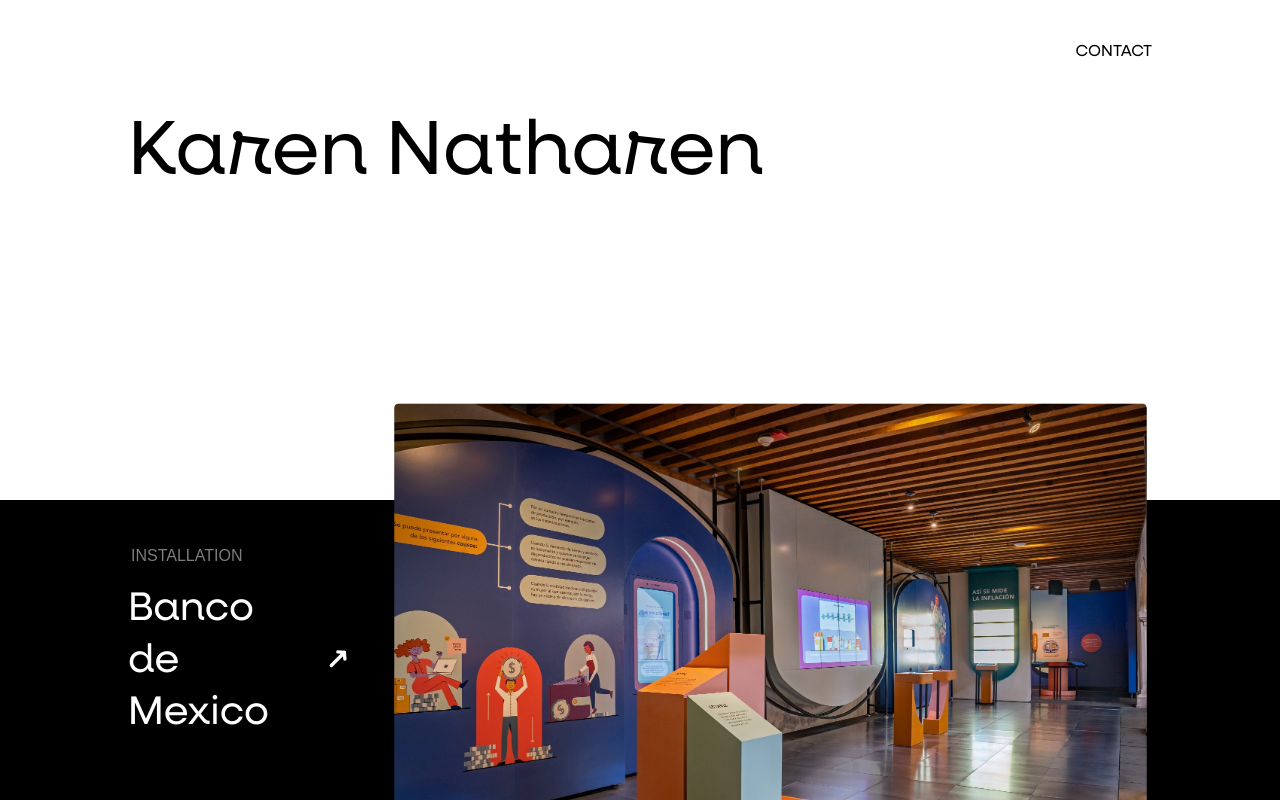
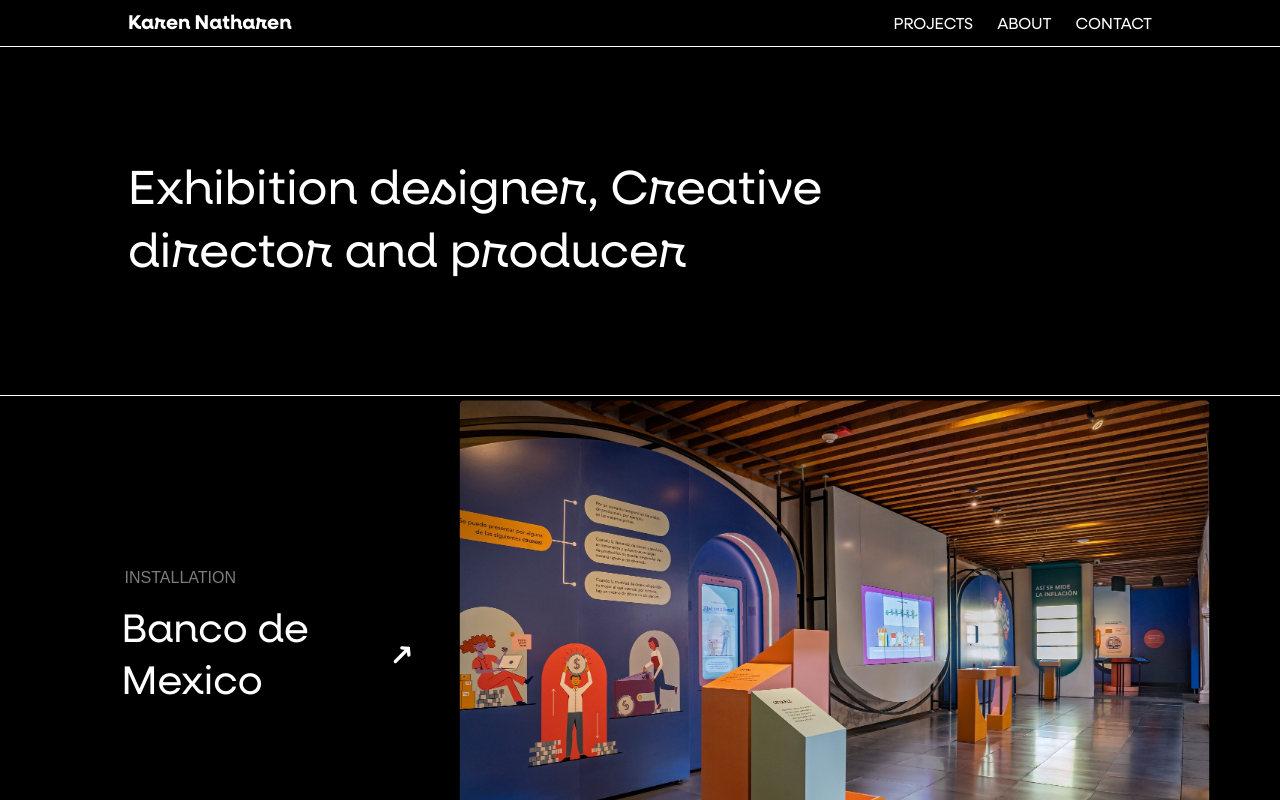
Before and after one commit to ConjecturesandRefutations/Karen-Website, a React (Vite) app: page / in a window 1280 px wide. Shown: the top 800 px of the page. Built offline with nearby package versions, Linux system fonts and the light colour scheme.

Commit message:
new header etc

```diff
--- a/src/App.css
+++ b/src/App.css
@@ -1,5 +1,9 @@
 .home *{
   color: white;
+}
+
+.contact-drawer__value{
+    text-transform: uppercase
 }
 
 .contact-link{
@@ -19,6 +23,7 @@
 .project-grid {
   background: none;
   padding-bottom: 200px;
+  padding-right: 5%;
 }
 
 .project-category{
@@ -31,20 +36,29 @@
 
 .opening-section{
   padding-left: 10%;
-  padding-right: 50px;
+  padding-right: 10%;
   padding-top: 100px;
-  background: white;
+  padding-bottom: 55px;
+  background: black;
   min-width: 100vw;
-  min-height: 50vh;
+  min-height: 30vh;
+  align-content: center;
+  border-bottom: 1px solid white;
+}
+
+.project-page{
+    padding-left: 10%;
+    padding-right: 10%
 }
 
 .main-title{
   font-family: "Neulis", sans-serif;
   font-weight: 300;
-  font-size: 4.8rem;
+  font-size: 3rem;
   margin-top: 0;
   margin-bottom: 0;
-  color: black;
+  color: white;
+  max-width: 780px;
 }
 
 .project-title {
@@ -128,7 +142,6 @@
   margin-right: auto;
   margin-bottom: 20px;
   padding-left: 10%;
-  padding-right: 10%;
 }
 
 .project-meta {
@@ -373,7 +386,6 @@
 
 @media(min-width:769px){
 .project-grid {
-  margin-top: -100px; /* pulls project cards up visually */
   background: none;    /* remove black from grid itself */
 }
 }
@@ -389,11 +401,9 @@
     width: 100%; /* make images full-width */
     height: auto; /* keep aspect ratio */
   }
-  .opening-section{
-    padding: 30px;
-  }
   .main-title{
-    font-size: 50px;
+    font-size: 30px;
+    max-width: 300px;
   }
   .project-card{
     padding: 30px;
@@ -405,9 +415,6 @@
     font-size: 14px;
     margin-bottom: 5px;
   }
-  .opening-section{
-    min-height: 30vh;
-  }
   .contact-link{
     right: 5%;
     top: 0%;
@@ -417,9 +424,6 @@
   }
   .inner-project-title{
     margin-top: 15%
-}
-  .opening-section{
-    align-content: center !important
 }
 .contact-drawer{
     left: 50%;
@@ -434,17 +438,21 @@
     .project-category{
     font-size: 0.75rem
    }
-    .project-card{
+    .project-card, .opening-section{
         padding-left: 20px;
     }
   .project-card-featured-image{
       max-width: 400px;
       max-height: 400px
   }
-  .project-grid{
-    margin-top: -50px;
-  }
+
   .opening-section{
-    min-height: 40vh;
+    min-height: 30vh;
   }
 }
+
+@media(min-width:500px){
+.inner-project-title{
+    margin-top: 5%
+}
+}
--- a/src/App.jsx
+++ b/src/App.jsx
@@ -1,16 +1,23 @@
 import { BrowserRouter, Routes, Route } from "react-router-dom";
 import Home from "./pages/Home";
+import About from "./pages/About";
+import Contact from "./pages/Contact";
 import ProjectPage from "./pages/ProjectPage";
+import Header from "./components/Header";
 import "./App.css";
+import "./styles/Header.css";
 import ScrollToTop from "./helpers/ScrollToTop";
 
 
 function App() {
   return (
     <BrowserRouter>
+    <Header />
     <ScrollToTop />
       <Routes>
         <Route path="/" element={<Home />} />
+        <Route path="/about" element={<About />} />
+        <Route path="/contact" element={<Contact />} />
         <Route path="/project/:id" element={<ProjectPage />} />
       </Routes>
     </BrowserRouter>
--- a/src/components/ContactDrawer.jsx
+++ b/src/components/ContactDrawer.jsx
@@ -1,4 +1,5 @@
     import { useEffect, useRef } from "react";
+    import { Link } from "react-router-dom";
 
     export default function ContactDrawer({ isOpen, onClose }) {
     const drawerRef = useRef(null);
@@ -21,18 +22,15 @@
         >
         <button className="contact-drawer__close" onClick={onClose}>✕</button>
         <div className="contact-drawer__content">
-            <a href="tel:+4917687008490">
-            <span className="contact-drawer__label">Phone</span>
-            <span className="contact-drawer__value">+49 176 87008490</span>
-            </a>
-            <a href="mailto:karen.natharen@gmail.com">
-            <span className="contact-drawer__label">Email</span>
-            <span className="contact-drawer__value">karen.natharen@gmail.com</span>
-            </a>
-            <a href="https://www.linkedin.com/in/karen-natharen/" target="_blank" rel="noreferrer">
-            <span className="contact-drawer__label">LinkedIn</span>
-            <span className="contact-drawer__value">/in/karen-natharen</span>
-            </a>
+            <Link to={`/`}>
+                <span className="contact-drawer__value">Home</span>
+            </Link>
+            <Link to={`/about`}>
+                <span className="contact-drawer__value">About</span>
+            </Link>
+            <Link to={`/contact`}>
+                <span className="contact-drawer__value">Contact</span>
+            </Link>
         </div>
         </div>
     );
--- /dev/null
+++ b/src/components/Header.jsx
@@ -0,0 +1,38 @@
+// Header.jsx
+import { Link } from "react-router-dom";
+import { useState } from "react";
+
+export default function Header() {
+  const [menuOpen, setMenuOpen] = useState(false);
+
+  return (
+    <header className="site-header">
+      <div className="header-inner">
+        <Link to="/">
+          <div className="logo">Karen Natharen</div>
+        </Link>
+
+        {/* MENU button (mobile only) */}
+        <button
+          className="menu-toggle"
+          onClick={() => setMenuOpen(!menuOpen)}
+          aria-label="Toggle menu"
+        >
+          MENU
+        </button>
+
+        <nav className={`nav ${menuOpen ? "open" : ""}`}>
+          <Link to="/" className="nav-link" onClick={() => setMenuOpen(false)}>
+            Projects
+          </Link>
+          <Link to="/about" className="nav-link" onClick={() => setMenuOpen(false)}>
+            About
+          </Link>
+          <Link to="/contact" className="nav-link" onClick={() => setMenuOpen(false)}>
+            Contact
+          </Link>
+        </nav>
+      </div>
+    </header>
+  );
+}
--- /dev/null
+++ b/src/pages/About.jsx
@@ -0,0 +1,14 @@
+import { useState } from "react";
+
+export default function About() {
+  const [isDrawerOpen, setIsDrawerOpen] = useState(false);
+
+  const openDrawer = () => setIsDrawerOpen(true);
+  const closeDrawer = () => setIsDrawerOpen(false);
+
+  return (
+    <div className="about">
+
+    </div>
+  );
+}
--- /dev/null
+++ b/src/pages/Contact.jsx
@@ -0,0 +1,14 @@
+import { useState } from "react";
+
+export default function Contact() {
+  const [isDrawerOpen, setIsDrawerOpen] = useState(false);
+
+  const openDrawer = () => setIsDrawerOpen(true);
+  const closeDrawer = () => setIsDrawerOpen(false);
+
+  return (
+    <div className="contact">
+
+    </div>
+  );
+}
--- a/src/pages/Home.jsx
+++ b/src/pages/Home.jsx
@@ -12,10 +12,7 @@
   return (
     <div className="home">
       <div className="opening-section">
-        <h1 className="main-title">Karen Natharen</h1>
-        <p className="contact-link" onClick={openDrawer} style={{ cursor: "pointer" }}>
-          Contact
-        </p>
+        <h1 className="main-title">Exhibition designer, Creative director and producer</h1>
       </div>
 
       <div className="project-grid">
--- a/src/pages/ProjectPage.jsx
+++ b/src/pages/ProjectPage.jsx
@@ -1,9 +1,7 @@
 import { useState } from "react";
 import { useParams } from "react-router-dom";
 import { projects } from "../data/projects";
-import { Link } from "react-router-dom";
 import LightBox from "../components/LightBox";
-import upLeftArrow from "../assets/images/up-left-arrow.svg";
 import "../styles/LightBox.css";
 
 export default function ProjectPage() {
@@ -22,7 +20,6 @@
     <div className="project-page">
       <h1 className="inner-project-title">{project.title}</h1>
       <p className="inner-project-category">{project.category}</p>
-      <Link to="/" className="back-to-projects-link"><img src={upLeftArrow} className="up-left-arrow"/> Back to all Projects</Link>
 
       <div className="inner-project-content">
         <p className="inner-project-content-body">{project.content}</p>
--- /dev/null
+++ b/src/styles/Header.css
@@ -0,0 +1,137 @@
+/* Header.css */
+.site-header {
+  width: 100%;
+  background: black;
+  position: fixed;
+  z-index: 9999;
+}
+
+.header-inner {
+  padding-left: 10% !important;
+  padding-right: 10% !important;
+  margin: 0 auto;
+  padding: 10px 24px;
+  display: flex;
+  align-items: center;
+  justify-content: space-between;
+  border-bottom: 1px solid white;
+}
+
+.logo {
+  font-weight: 700;
+  font-size: 20px;
+}
+
+.nav {
+  display: flex;
+  gap: 40px;
+}
+
+.nav-link {
+  text-decoration: none;
+  color: white;
+  font-size: 16px;
+  font-weight: 300;
+}
+
+.logo, .nav-link, .menu-toggle {
+  color: white; /* default for dark backgrounds */
+  transition: color 0.3s ease;
+}
+
+.logo, .nav-link, .menu-toggle{
+     font-family: "Neulis", sans-serif !important;
+     color: white;
+}
+
+.nav-link{
+    text-transform: uppercase
+}
+
+.nav-link {
+  position: relative;
+  display: inline-block;
+  cursor: pointer;
+}
+
+.nav-link::after {
+  content: "";
+  position: absolute;
+  left: 0;
+  bottom: -3px;
+  width: 100%;
+  height: 1px;
+  background: white;
+  transform: scaleX(0);
+  transform-origin: left center;
+  transition: transform 0.35s ease;
+}
+
+.nav-link:hover::after {
+  transform: scaleX(1);
+}
+
+/* default desktop */
+.menu-toggle {
+  display: none;
+  background: none;
+  border: none;
+  font: inherit;
+  cursor: pointer;
+}
+
+.nav {
+  display: flex;
+  gap: 2rem;
+}
+
+@media (max-width: 768px) {
+    .header-inner {
+        padding-left: 30px !important;
+        padding-right: 30px !important;
+    }
+}
+
+/* Default (desktop): hide the toggle, show the nav inline */
+.menu-toggle {
+  display: none;
+}
+
+.nav {
+  display: flex;
+  gap: 1.5rem;
+}
+
+/* Mobile: <=640px */
+@media (max-width: 640px) {
+  .header-inner {
+    position: relative;
+    flex-wrap: wrap;
+  }
+
+  /* Show the MENU button */
+  .menu-toggle {
+    display: block;
+  }
+
+  /* Hide the nav by default, make it a dropdown */
+  .nav {
+    display: none;
+    flex-direction: column;
+    width: 100%;
+    gap: 0;
+  }
+
+  /* Show the nav when open */
+  .nav.open {
+    display: flex;
+  }
+
+  .nav .nav-link {
+    padding: 0.75rem 1rem;
+    border-top: 1px solid #eee;
+  }
+  .nav.open{
+    background: black;
+}
+}
```
